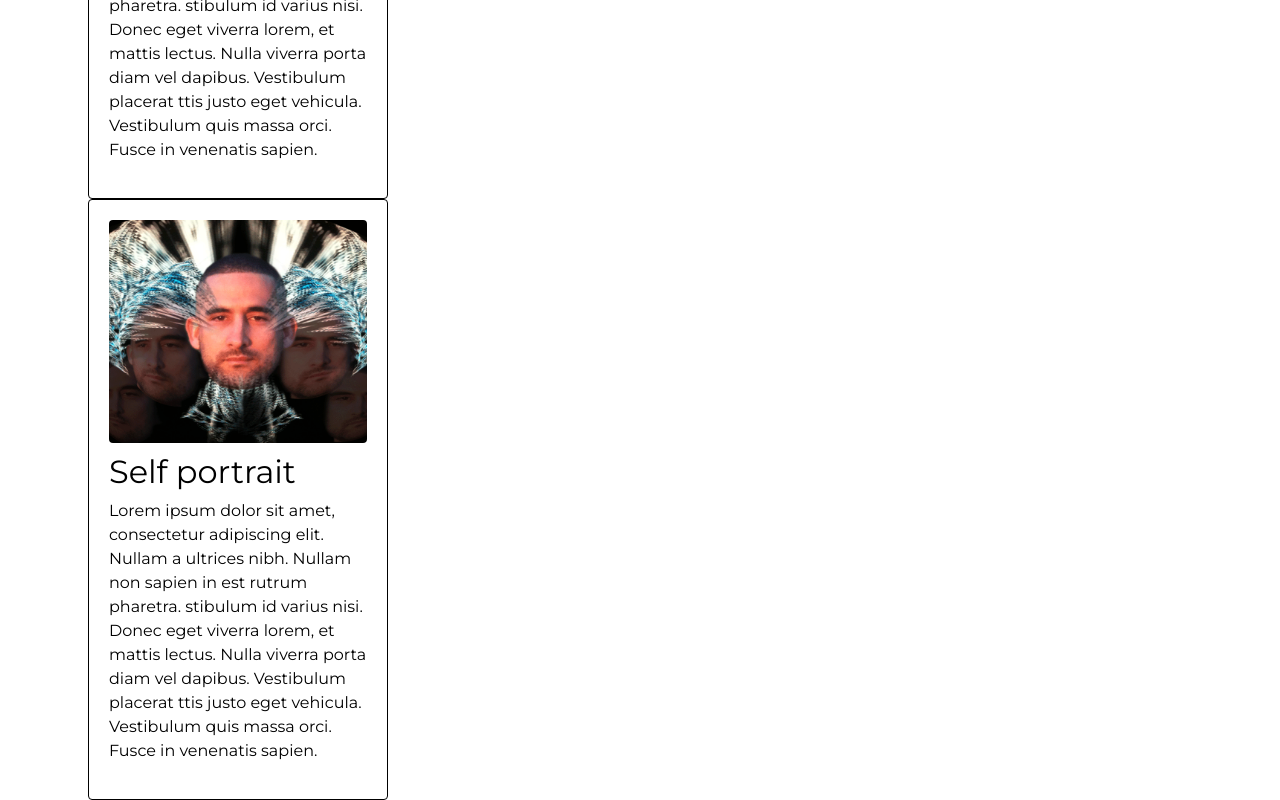
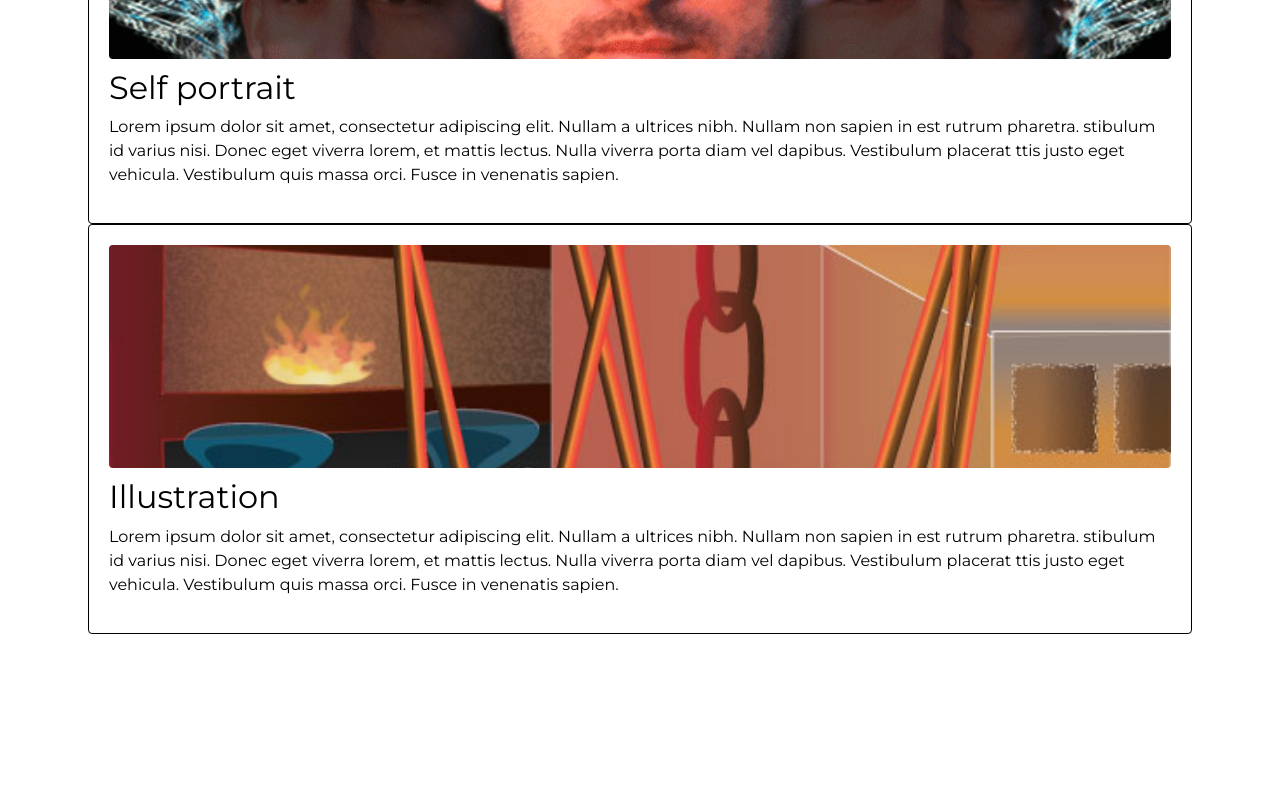
Before and after one commit to FelipeAtGA/fh-portfolio, a React (Create React App) app in the folder client/: page /PsAi in a window 1280 px wide. Shown: the part 1263-2063 px from the top of the page. After the commit the page ends 1897 px from the top, so only its background shows below. Built offline with nearby package versions, Linux system fonts and the light colour scheme.

Commit message:
import new image for illustration work and add elements for it

```diff
--- a/client/src/components/photoshopIllustratorLink/PsAi.jsx
+++ b/client/src/components/photoshopIllustratorLink/PsAi.jsx
@@ -2,17 +2,24 @@ import React, { Component } from 'react';
 import Iartposter from '../../img/posterD3-2.jpg';
 import Spaceroom from '../../img/Spaceroom.jpg';
 import Portrait from '../../img/selfPortrait.gif';
+import Kiki from '../../img/kiki.jpg';
 import '../../css/PsAi.css';
 
 class PsAi extends Component {
   constructor(props) {
     super(props);
     this.state = {
-      images: [Iartposter, Spaceroom, Portrait],
-      imgpropsnames: ['iarposter', 'spaceroom', 'portrait'],
-      titles: ['iARTmix poster', 'Defining space', 'Self portrait'],
-      classes: 'projectWrapper col-xs-12 col-sm-12 col-md-3 col-lg-3',
+      images: [Iartposter, Spaceroom, Portrait, Kiki],
+      imgpropsnames: ['iarposter', 'spaceroom', 'portrait', 'illustration'],
+      titles: ['iARTmix poster', 'Defining space', 'Self portrait', 'Illustration'],
+      classes: 'projectWrapper',
       text: [
+        `Lorem ipsum dolor sit amet, consectetur adipiscing elit.
+        Nullam a ultrices nibh. Nullam non sapien in est rutrum pharetra.
+        stibulum id varius nisi. Donec eget viverra lorem, et mattis
+        lectus. Nulla viverra porta diam vel dapibus. Vestibulum placerat
+        ttis justo eget vehicula. Vestibulum quis massa orci. Fusce in
+        venenatis sapien.`,
         `Lorem ipsum dolor sit amet, consectetur adipiscing elit.
         Nullam a ultrices nibh. Nullam non sapien in est rutrum pharetra.
         stibulum id varius nisi. Donec eget viverra lorem, et mattis
@@ -40,7 +47,7 @@ class PsAi extends Component {
       <div>
         <hr />
         <h1 className="pageTitle">Photoshop and Illustrator</h1>
-        <div className="PsAiwrapper col-xs-12 col-sm-12 col-md-12 col-lg-12">
+        <div className="PsAiwrapper clearfix">
           <div className={this.state.classes}>
             <div
               className="projectimage"
@@ -77,6 +84,18 @@ class PsAi extends Component {
             <h2>{this.state.titles[2]}</h2>
             <p>{this.state.text[2]}</p>
           </div>
+          <div className={this.state.classes}>
+            <div
+              className="projectimage"
+              style={{ backgroundImage: `url(${this.state.images[3]})` }}
+              onClick={() => { this.props.setModal(this.state.imgpropsnames[3]); }}
+              onKeyDown={() => { this.props.setModal(); }}
+              role="button"
+              tabIndex="0"
+            />
+            <h2>{this.state.titles[3]}</h2>
+            <p>{this.state.text[3]}</p>
+          </div>
         </div>
       </div>
     );
```
